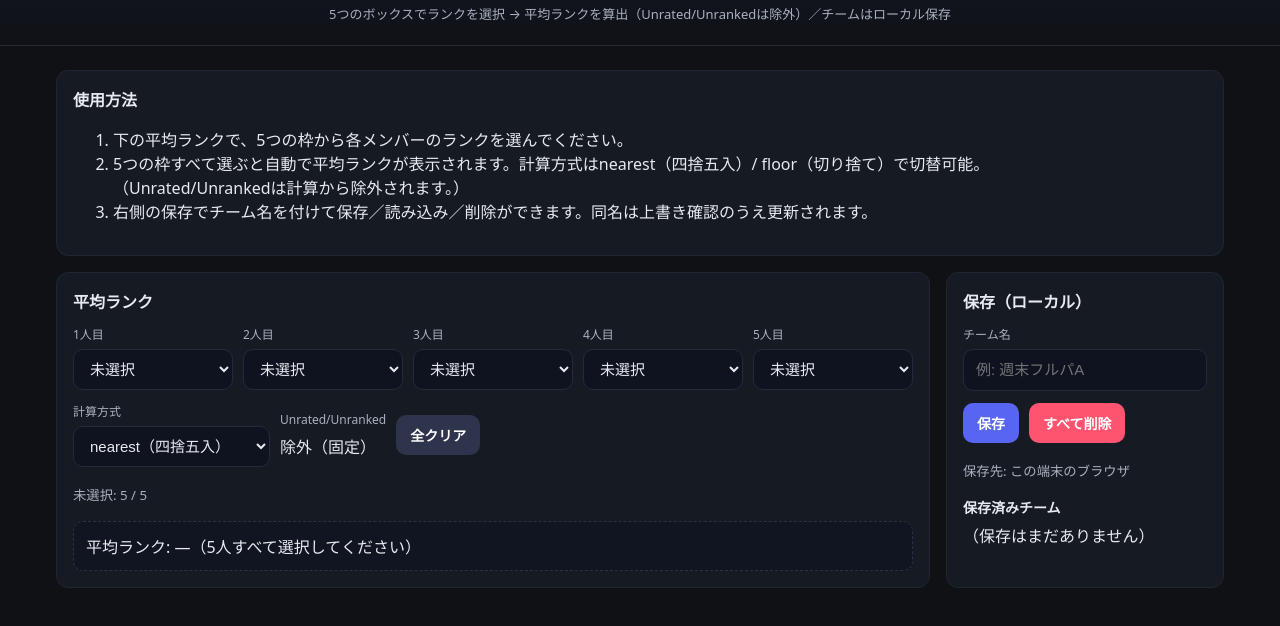
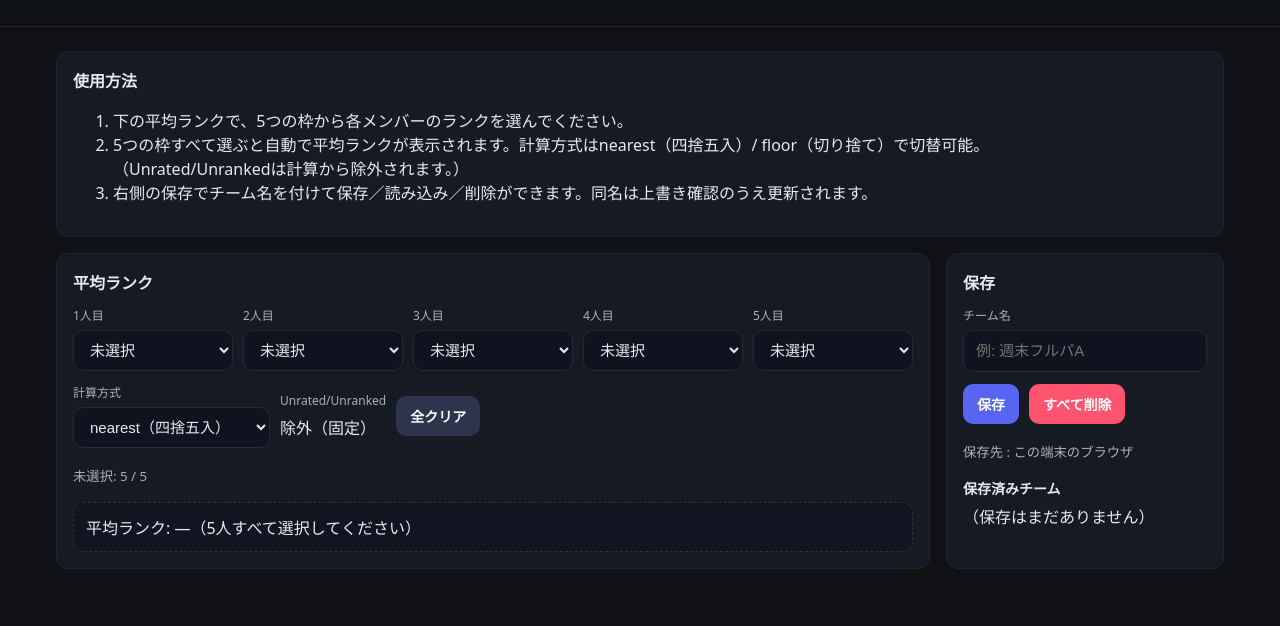
Before and after one commit to tanashoofps/avgrankvl, a plain HTML site: page index.html in a window 1280 px wide. Shown: the part 56-682 px from the top of the page. Drawn offline with Linux system fonts and the light colour scheme.

Commit message:
Update index.html

```diff
--- a/index.html
+++ b/index.html
@@ -65,7 +65,6 @@
 <body>
   <header>
     <h1>VALORANT フルパ平均ランク計算</h1>
-    <p>5つのボックスでランクを選択 → 平均ランクを算出（Unrated/Unrankedは除外）／チームはローカル保存</p>
   </header>
 
   <main>
@@ -74,7 +73,7 @@
       <ol>
         <li>下の平均ランクで、5つの枠から各メンバーのランクを選んでください。</li>
         <li>5つの枠すべて選ぶと自動で平均ランクが表示されます。計算方式はnearest（四捨五入）/ floor（切り捨て）で切替可能。</li>
-        （Unrated/Unrankedは計算から除外されます。）</li>
+        </li>（Unrated/Unrankedは計算から除外されます。）</li>
         <li>右側の保存でチーム名を付けて保存／読み込み／削除ができます。同名は上書き確認のうえ更新されます。</li>
       </ol>
     </section>
@@ -103,14 +102,14 @@
       </div>
     </section>
     <section id="sec-save-wrap" aria-labelledby="sec-save">
-      <h2 id="sec-save">保存（ローカル）</h2>
+      <h2 id="sec-save">保存</h2>
       <label for="team-name">チーム名</label>
       <input id="team-name" type="text" placeholder="例: 週末フルパA" />
       <div class="controls">
         <button id="save-team" type="button">保存</button>
         <button id="delete-all" class="danger" type="button">すべて削除</button>
       </div>
-      <p><small class="helper">保存先: この端末のブラウザ</small></p>
+      <p><small class="helper">保存先 : この端末のブラウザ</small></p>
       <h3 style="margin:12px 0 6px;font-size:14px">保存済みチーム</h3>
       <ul id="team-list" class="list" aria-live="polite" aria-label="保存済みチーム一覧"></ul>
     </section>
```
